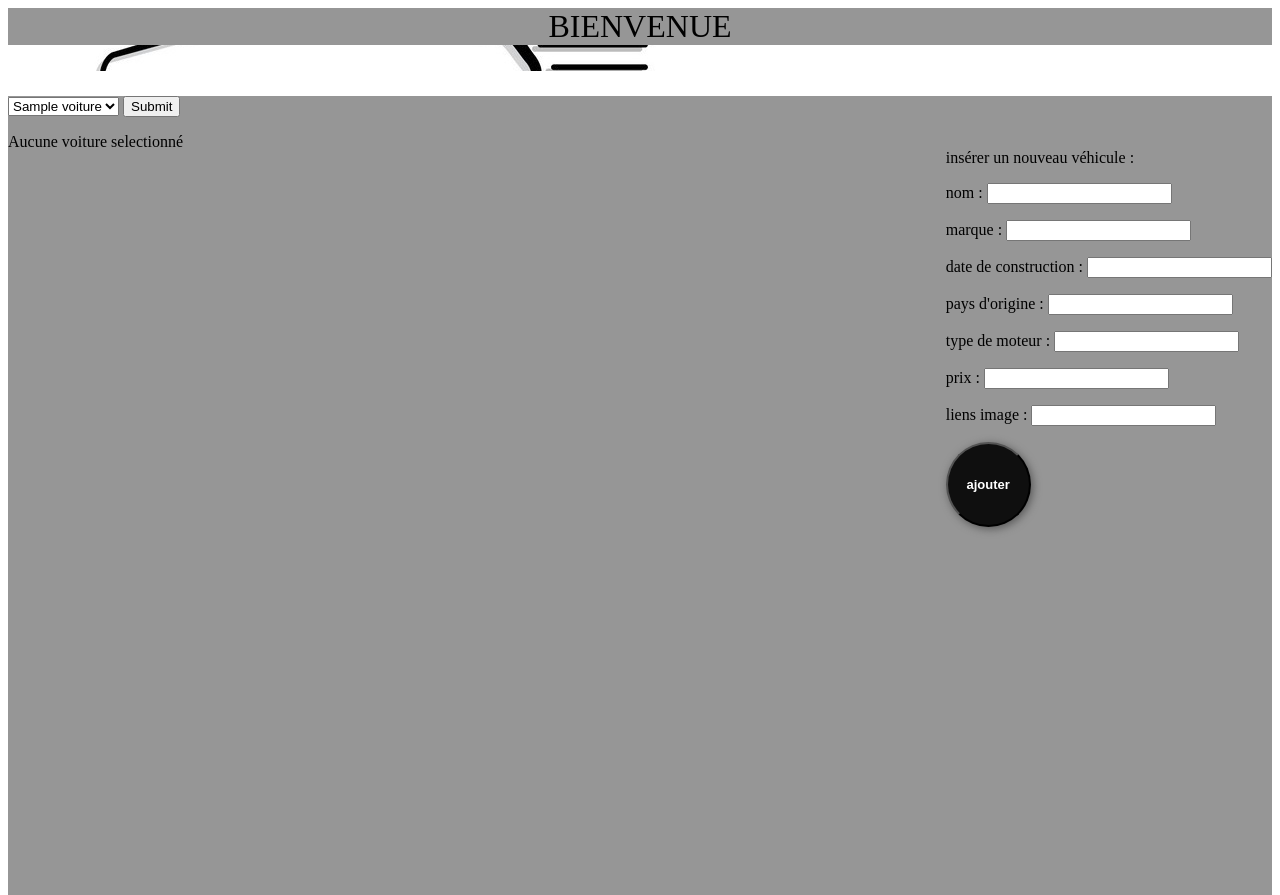
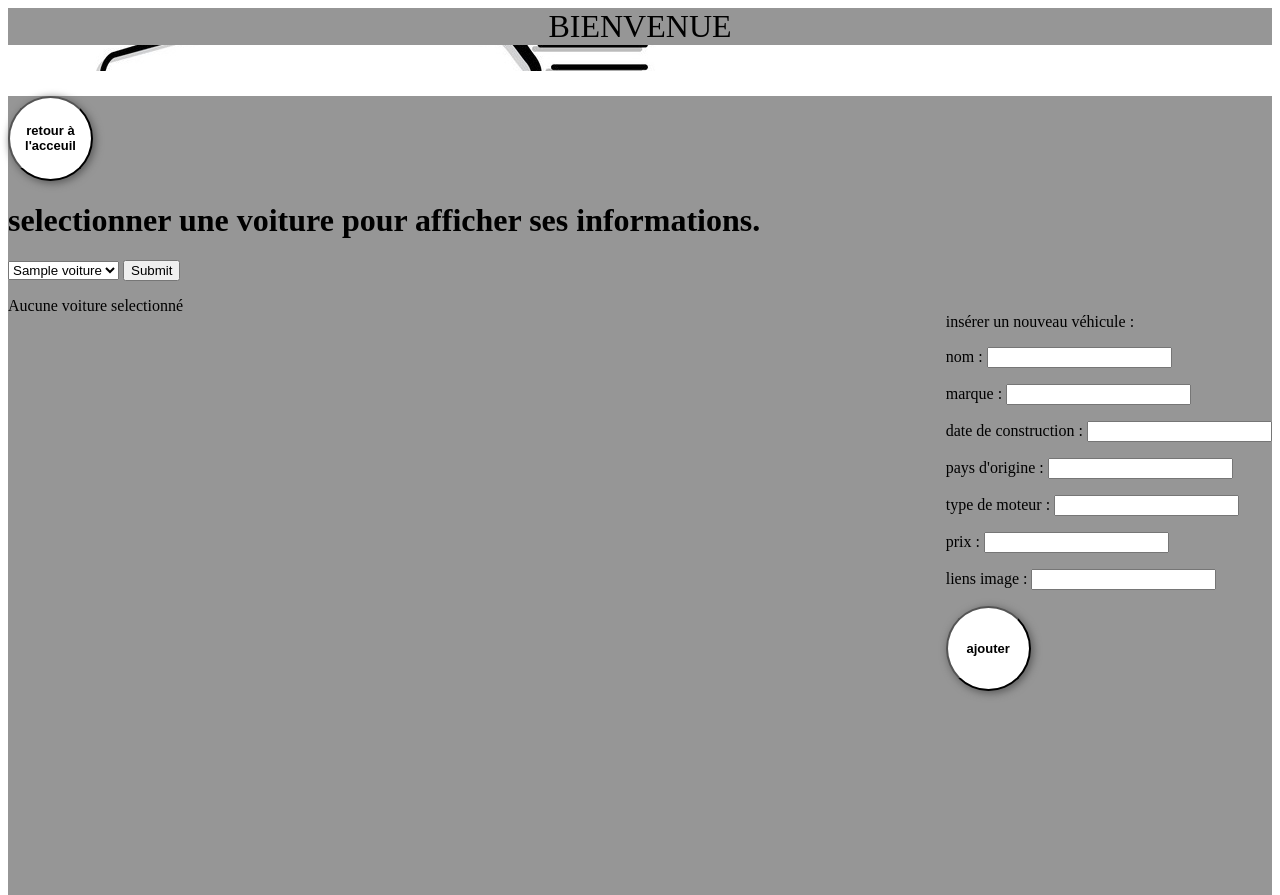
Before and after one commit to tbonny/appli_php, a PHP site: page /page_recherche.php in a window 1280 px wide. Shown: the top 895 px of the page. Run offline with PHP 8.4, Linux system fonts and the light colour scheme; tables that the repository leaves empty or names only in its code hold one stand-in row (values such as "Sample post").

Commit message:
ajout bouton

```diff
--- a/page_recherche/page_recherche.php
+++ b/page_recherche/page_recherche.php
@@ -16,6 +16,8 @@ require ("ajout.php");
                 <p class="title">BIENVENUE</p>
             </div>
                 <div class="bigdiv">
+                <a href="../index/index.php"><button class="bouton">retour à l'acceuil</button></a>
+                <p><h1>selectionner une voiture pour afficher ses informations.</h1></p>
                     <?php
                             try {
                                 $base = new PDO('mysql:host=192.168.64.116; dbname=AppliWebPHP; charset=utf8','admin', 'admin');
--- a/page_recherche/page_recherche_style.css
+++ b/page_recherche/page_recherche_style.css
@@ -13,11 +13,11 @@
 .bouton{
 	width:85px;
 	height:85px;
-	background:#0f0f0f;
+	background:#ffffff;
 	box-shadow:2px 2px 8px rgb(88, 88, 88);
 	font:bold 13px Arial;
 	border-radius:50%;
-	color:rgb(255, 255, 255);
+	color:rgb(0, 0, 0);
 }
 
 .bigdiv{
```
Also changed, not shown: page_admin/admin.css (+10 -0 lines), page_admin/page_admin.php (+6 -3 lines).
